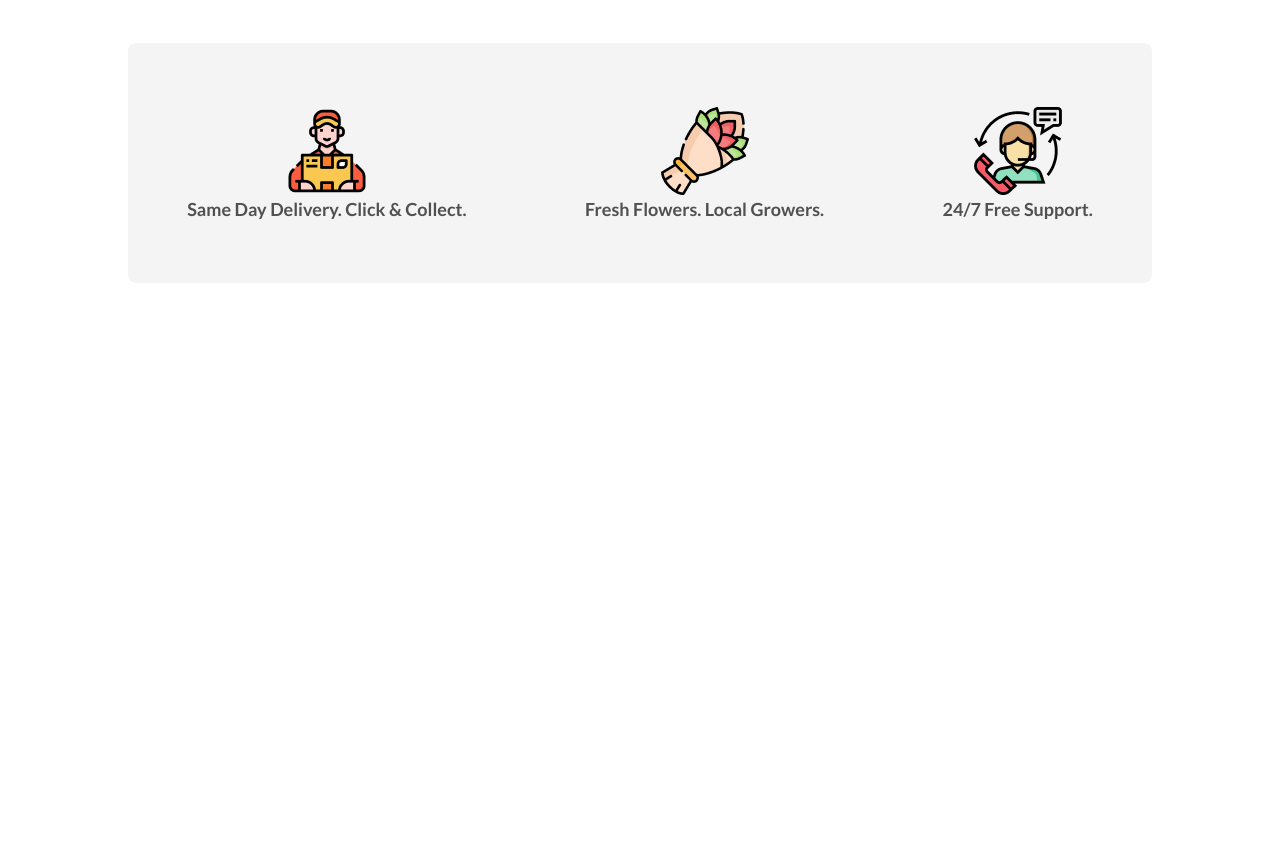
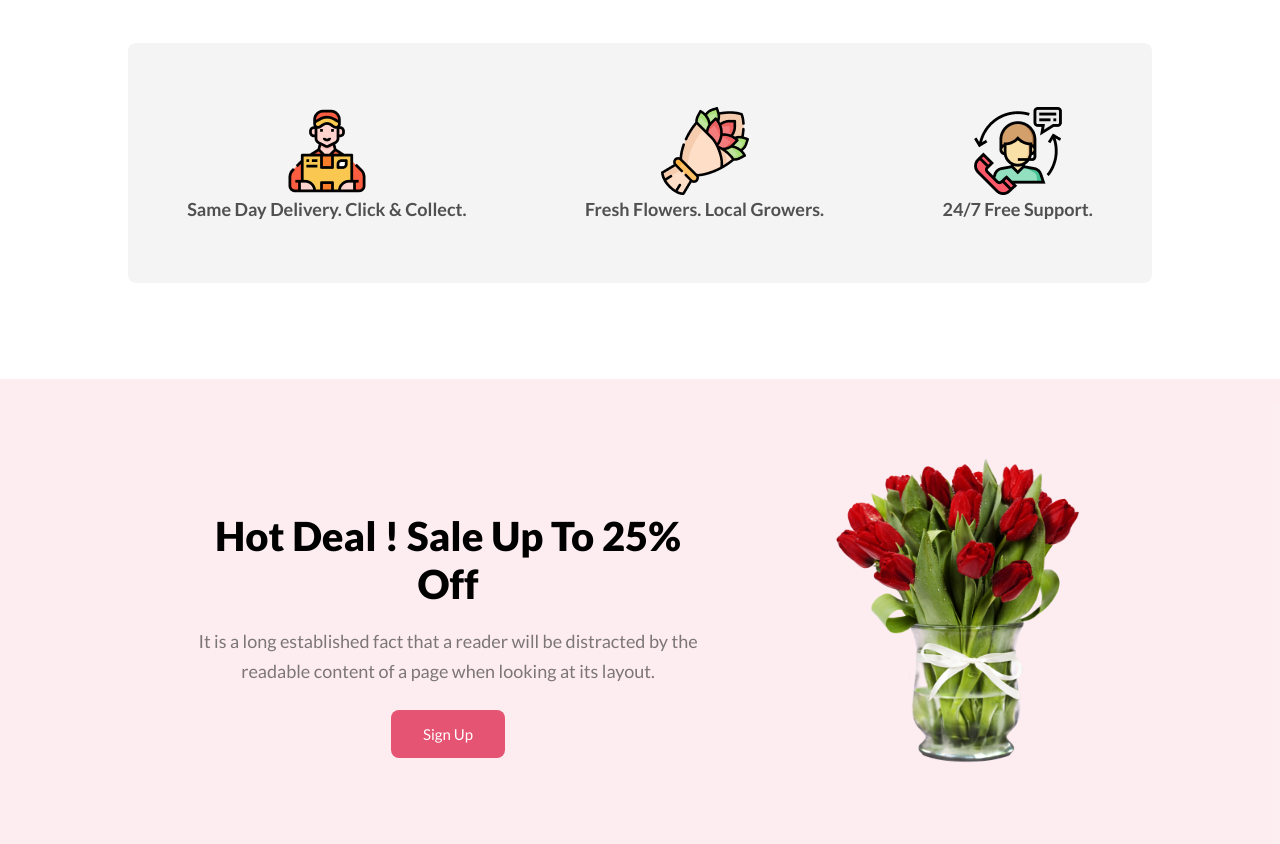
Before and after one commit to jahidul2004/flower-shop, a plain HTML site: page index.html in a window 1280 px wide. Shown: the part 1375-2219 px from the top of the page. Before the commit the page ends 1754 px from the top, so only its background shows below. Drawn offline with Linux system fonts and the light colour scheme.

Commit message:
Hot deal section added.

```diff
--- a/index.html
+++ b/index.html
@@ -96,5 +96,22 @@
             </div>
         </section>
         <!-- Services section end -->
+
+        <!-- Hot deal section start -->
+        <section class="hot-deal">
+            <div class="deal-info">
+                <h1 class="deal-title">Hot Deal ! Sale Up To 25% Off</h1>
+                <p class="deal-description">
+                    It is a long established fact that a reader will be
+                    distracted by the readable content of a page when looking at
+                    its layout.
+                </p>
+                <button class="deal-btn">Sign Up</button>
+            </div>
+            <div class="deal-image">
+                <img src="assets/images/deal-img.png" alt="Deal Image" />
+            </div>
+        </section>
+        <!-- Hot deal section end -->
     </body>
 </html>
--- a/styles/style.css
+++ b/styles/style.css
@@ -185,3 +185,58 @@
     font-weight: 600;
 }
 /* Services section end */
+
+/* Hot deal section start */
+.hot-deal {
+    width: 100%;
+    height: 465px;
+    display: flex;
+    justify-content: space-around;
+    align-items: center;
+    background-color: #e554731a;
+}
+
+.hot-deal .deal-info {
+    width: 40%;
+    max-height: 200px;
+    text-align: center;
+    margin-left: 10%;
+}
+
+.hot-deal .deal-info .deal-title {
+    font-family: Lato;
+    font-size: 40px;
+    font-weight: 800;
+    margin-bottom: 18px;
+}
+.hot-deal .deal-info .deal-description {
+    color: #27272799;
+    font-family: Lato;
+    font-size: 18px;
+    font-weight: 400;
+    line-height: 30px;
+    margin-bottom: 24px;
+}
+
+.hot-deal .deal-info .deal-btn {
+    border: none;
+    border-radius: 8px;
+    background-color: #e55473;
+    color: white;
+
+    font-family: Lato;
+    font-size: 15px;
+    font-weight: 400;
+    padding: 15px 32px;
+    cursor: pointer;
+}
+.hot-deal .deal-image {
+    width: 20%;
+    height: 315px;
+    margin-right: 10%;
+}
+.hot-deal .deal-image img {
+    width: 100%;
+    height: 100%;
+}
+/* Hot deal section end */
```
Also changed, not shown: assets/images/deal-img.png (renamed from assets/images/sale-0ff.png).
